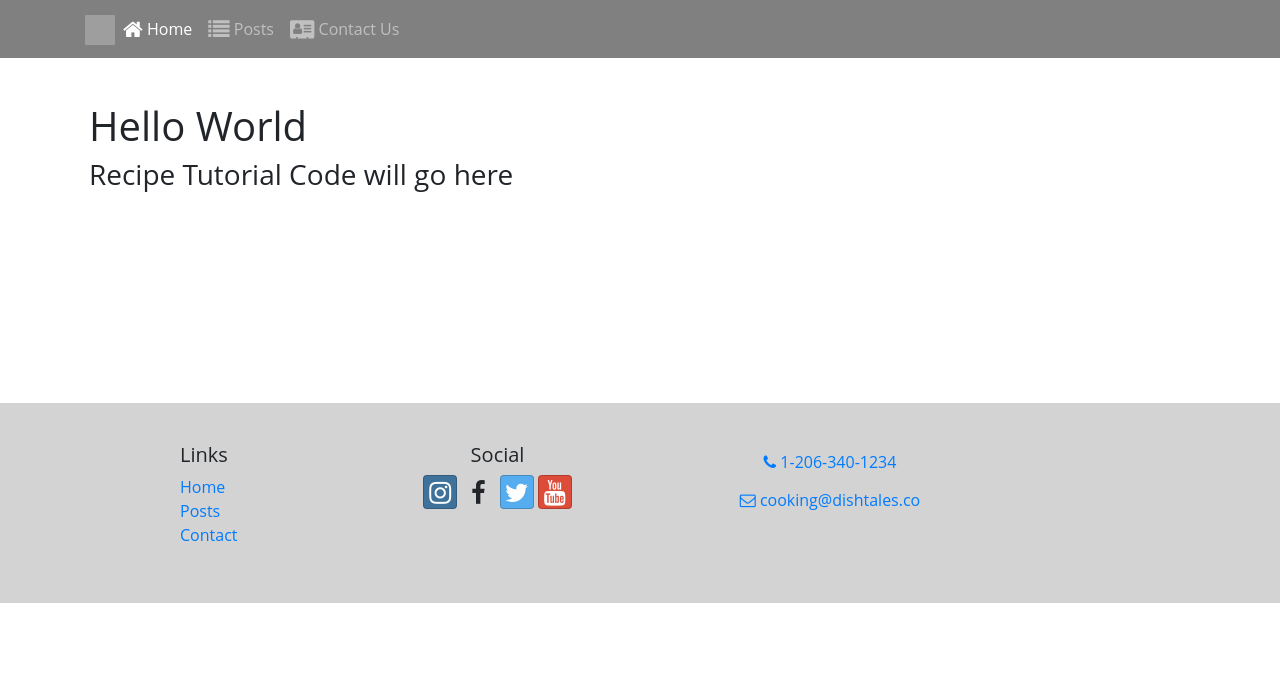
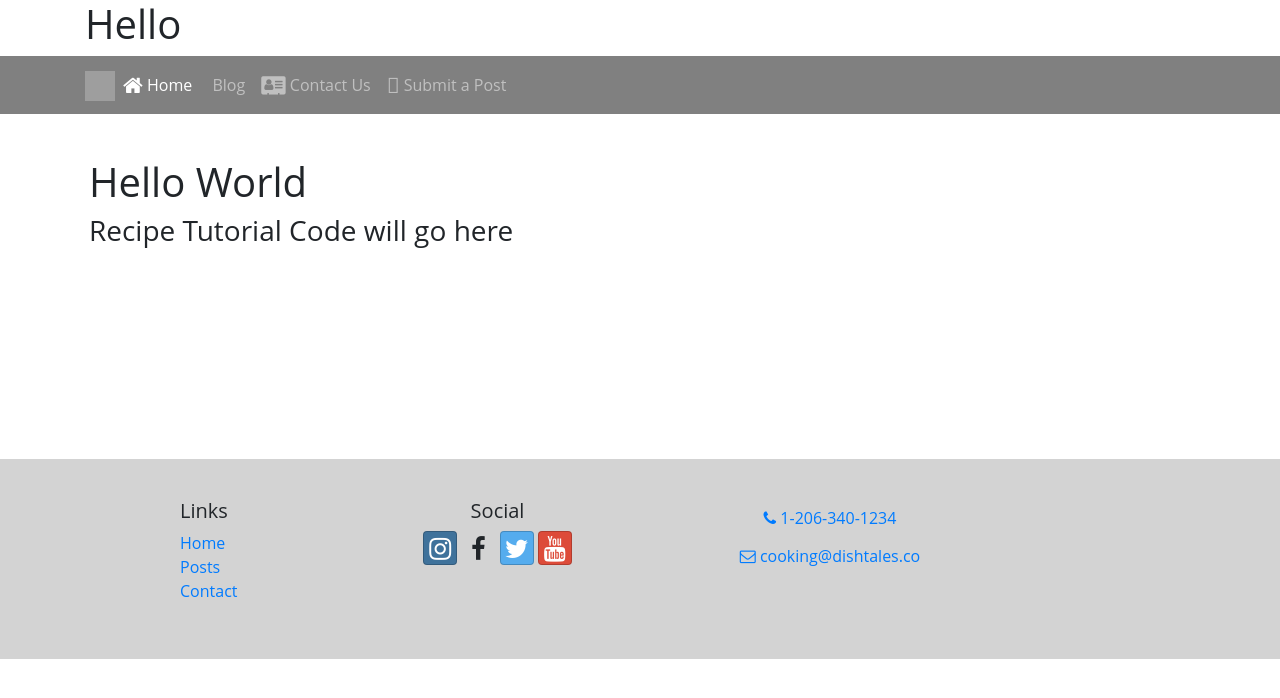
Before and after one commit to baezadavid/dishtalessite, a React (Create React App) app: page /home in a window 1280 px wide. Shown: the top 698 px of the page. Built offline with nearby package versions, Linux system fonts and the light colour scheme; grey boxes are pictures that could not be loaded.

Commit message:
copy changes

```diff
--- a/src/components/HeaderComponent.js
+++ b/src/components/HeaderComponent.js
@@ -33,13 +33,18 @@ class Header extends Component {
                                     </NavLink>
                                 </NavItem>
                                 <NavItem>
-                                    <NavLink className="nav-link" to="/posts">
-                                        <i className="fa fa-list fa-lg" /> Posts
+                                    <NavLink className="nav-link" to="/blog">
+                                        <i className="fa fa-blog fa-lg" /> Blog
                                     </NavLink>
                                 </NavItem>
                                 <NavItem>
                                     <NavLink className="nav-link" to="/contactus">
                                         <i className="fa fa-address-card fa-lg" /> Contact Us
+                                    </NavLink>
+                                </NavItem>
+                                <NavItem>
+                                    <NavLink className="nav-link" to="/postsubmit">
+                                        <i className="far fa-plus-square fa-lg" /> Submit a Post
                                     </NavLink>
                                 </NavItem>
                             </Nav>
--- a/src/components/MainComponent.js
+++ b/src/components/MainComponent.js
@@ -19,6 +19,7 @@ class Main extends Component {
 
         return (
             <div>
+                <div className="container"><h1>Hello</h1></div>
                 <Header />
                 <Switch>
                     <Route path="/home" component={HomePage} />
```
